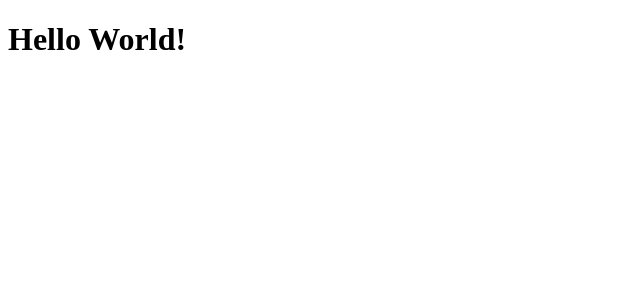
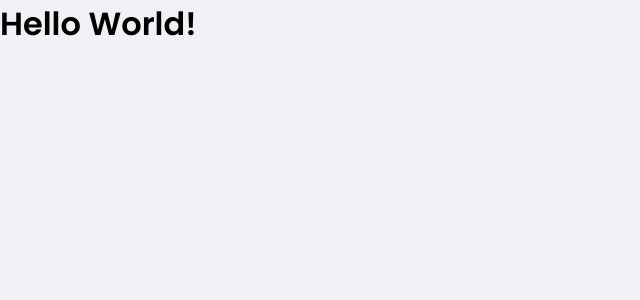
Before and after one commit to rubpalmeida/ignite-dtmoney, a React (Create React App) app: page / in a window 1280 px wide. Shown: the top 300 px of the page, without its empty margins (0-640 px from the left). Built offline with nearby package versions, Linux system fonts and the light colour scheme.

Commit message:
Global Styles added

```diff
--- a/public/index.html
+++ b/public/index.html
@@ -2,8 +2,13 @@
 <html lang="en">
 
 <head>
+  <link rel="preconnect" href="https://fonts.gstatic.com">
+
   <meta charset="utf-8" />
   <meta name="viewport" content="width=device-width, initial-scale=1" />
+
+  <link href="https://fonts.googleapis.com/css2?family=Poppins:wght@400;600&display=swap" rel="stylesheet">
+
   <link rel="shortcut icon" href="favicon.png" type="image/png">
 
   <title>dtmoney</title>
--- a/src/App.tsx
+++ b/src/App.tsx
@@ -1,7 +1,10 @@
+import { GlobalStyles } from "./styles/global";
+
 export function App() {
   return (
     <div className="App">
       <h1>Hello World!</h1>
+      <GlobalStyles />
     </div>
   );
 }
--- /dev/null
+++ b/src/styles/global.tsx
@@ -0,0 +1,58 @@
+import { createGlobalStyle } from 'styled-components';
+
+export const GlobalStyles = createGlobalStyle`
+    :root {
+        --blue: #5429CC;
+        --green: #33CC95;
+        --red: #E52E4D;
+
+        --blue-light: #6933FF;
+
+        --text-title: #363F5F;
+        --text-body: #969CB2;
+
+        --background: #f2f0f5;
+        --shape: #ffffff;
+    }
+
+    * {
+        margin: 0;
+        padding: 0;
+        box-sizing: border-box;
+    }
+
+    // Standard font size 16 px
+
+    html {
+        @media (max-width: 1080px) {
+            font-size: 93.75%; // 15px
+        }
+
+        @media (max-width: 720px) {
+            font-size: 87.5%; // 14px
+        }
+    }
+
+    body {
+        background: var(--background);
+        -webkit-font-smoothing: antialiased;
+    }
+
+    body, input, textarea, button {
+        font-family: Poppins, sans-serif;
+        font-weight: 400;
+    }
+
+    h1, h2, h3, h4, h5, h6, strong {
+        font-weight: 600;
+    }
+
+    button {
+        cursor: pointer;
+    }
+
+    [disabled] {
+        opacity: 0.6;
+        cursor: not-allowed;
+    }
+`
```
